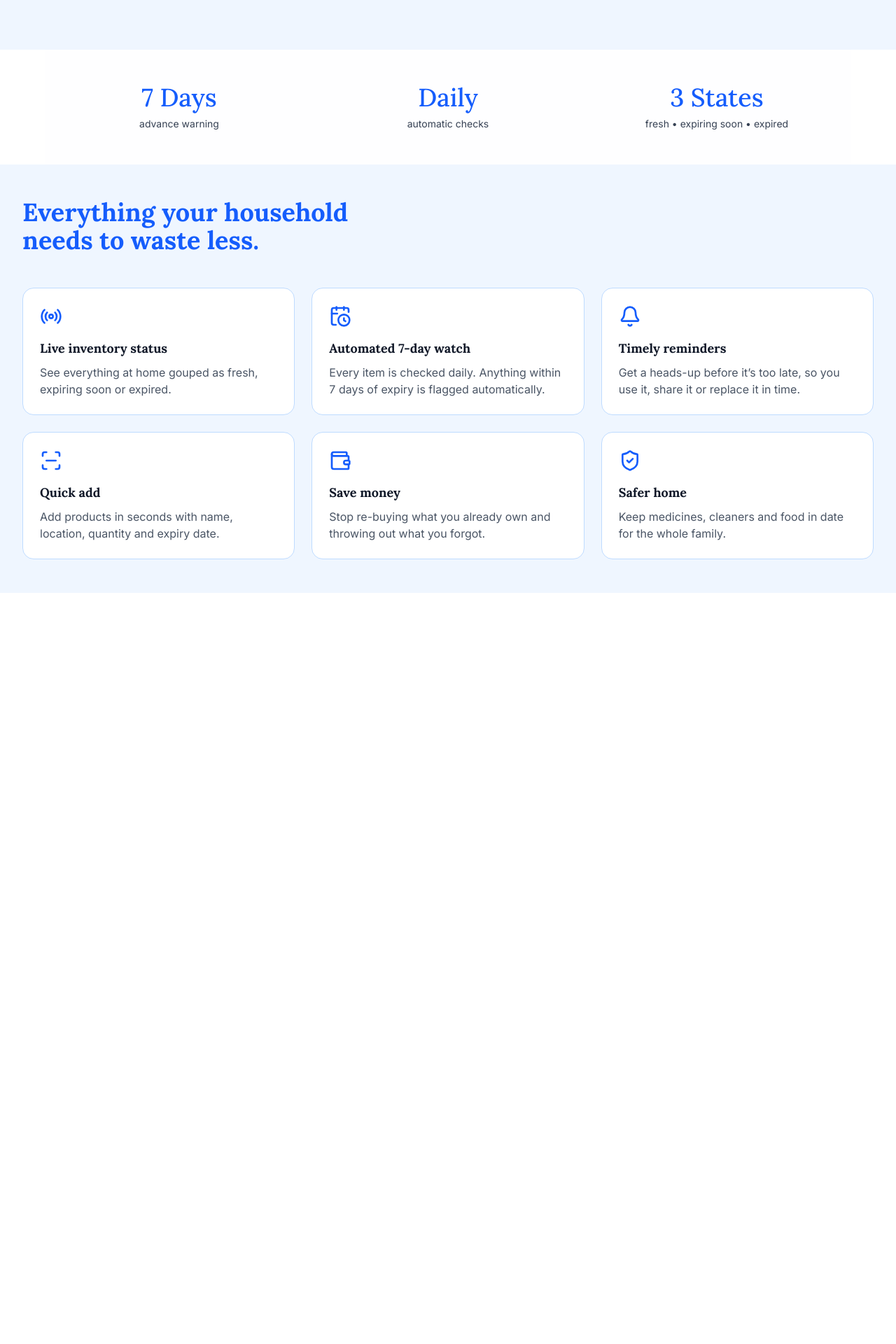
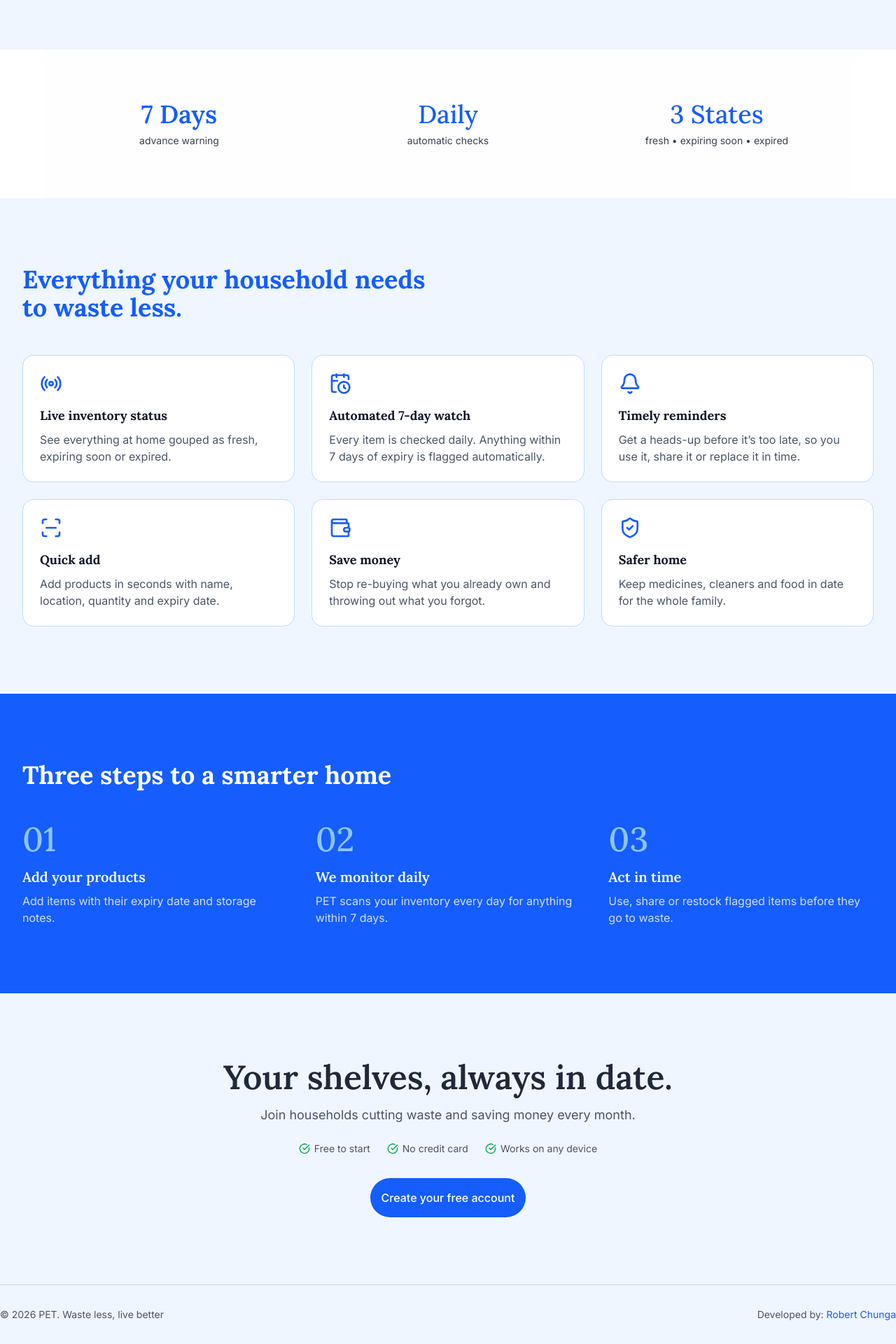
Before and after one commit to Robrizo/ProcuctExpiryTrackerFrontend, a React (Vite) app: page / in a window 1280 px wide. Shown: the part 729-2649 px from the top of the page at 70% size. Before the commit the page ends 1576 px from the top, so only its background shows below. Built offline with nearby package versions, Linux system fonts and the light colour scheme; no server answers.

Commit message:
add landing page sections (HowItWorks, CTA, Footer) and refine layout/links

```diff
--- /dev/null
+++ b/src/components/CallToActionSection.jsx
@@ -0,0 +1,40 @@
+import { CheckCircle } from "lucide-react";
+import React from "react";
+import { Link } from "react-router";
+
+const CallToActionSection = () => {
+  return (
+    <div className="bg-blue-50 py-24">
+      <div className="max-w-7xl mx-auto text-center">
+        <h1 className="text-5xl text-gray-800 font-stylish font-semibold">
+          Your shelves, always in date.
+        </h1>
+        <p className="text-gray-600 text-lg mt-4 max-w-xl mx-auto">
+          Join households cutting waste and saving money every month.
+        </p>
+        <ul className="mt-6 flex flex-wrap justify-center gap-x-6 gap-y-2 text-sm text-gray-600">
+          <li className="flex items-center gap-1.5">
+            <CheckCircle className="w-4 h-4 text-green-600" />
+            Free to start
+          </li>
+          <li className="flex items-center gap-1.5">
+            <CheckCircle className="w-4 h-4 text-green-600" />
+            No credit card
+          </li>
+          <li className="flex items-center gap-1.5">
+            <CheckCircle className="w-4 h-4 text-green-600" />
+            Works on any device
+          </li>
+        </ul>
+        <Link
+          to={"/login"}
+          className="mt-8 inline-block bg-blue-600 text-white font-medium p-4 rounded-full hover:bg-blue-700"
+        >
+          Create your free account
+        </Link>
+      </div>
+    </div>
+  );
+};
+
+export default CallToActionSection;
--- a/src/components/FeatureSection.jsx
+++ b/src/components/FeatureSection.jsx
@@ -49,9 +49,9 @@ const FeatureSection = () => {
     },
   ];
   return (
-    <div id="feature" className="bg-blue-50 py-12">
+    <section id="feature" className="bg-blue-50 py-24">
       <div className="max-w-7xl mx-auto px-4 sm:px-6 lg:px-8">
-        <div className="text-4xl font-bold text-blue-600 font-stylish max-w-lg">
+        <div className="text-4xl font-bold text-blue-600 font-stylish max-w-xl">
           <h1>Everything your household needs to waste less.</h1>
         </div>
 
@@ -61,7 +61,7 @@ const FeatureSection = () => {
           ))}
         </div>
       </div>
-    </div>
+    </section>
   );
 };
 
--- /dev/null
+++ b/src/components/FooterSection.jsx
@@ -0,0 +1,26 @@
+import React from "react";
+import { date } from "zod/v3";
+
+const FooterSection = () => {
+  return (
+    <div className="bg-blue-50 border-t border-gray-300 py-8 text-center text-sm">
+      <div className="flex justify-between mx-auto max-w-7xl">
+        <div className="text-gray-600">
+          &copy; {new Date().getFullYear()} PET. Waste less, live better
+        </div>
+        <div className="text-gray-600">
+          Developed by:{" "}
+          <a
+            href="https://robertchunga.vercel.app/"
+            target="_blank"
+            className="text-blue-600 underline-offset-1 hover:underline"
+          >
+            Robert Chunga
+          </a>
+        </div>
+      </div>
+    </div>
+  );
+};
+
+export default FooterSection;
--- a/src/components/HeroSection.jsx
+++ b/src/components/HeroSection.jsx
@@ -14,9 +14,8 @@ const HeroSection = () => {
             <span>Expiry Tracker</span>
           </div>
           {/* subtitle */}
-          <div className="inline-flex space-x-2 text-gray-700 font-medium">
-            <span>Track.</span>
-            <span>Get Reminded.</span>
+          <div className="text-gray-700 font-medium">
+            Track. Get Reminded.{" "}
             <span className="text-blue-600">Reduce Waste.</span>
           </div>
           {/* description */}
--- /dev/null
+++ b/src/components/HowItWorks.jsx
@@ -0,0 +1,53 @@
+import React from "react";
+
+const HowItWorks = () => {
+  return (
+    <section className="bg-blue-600 py-24" id="itworks">
+      <div className="max-w-7xl mx-auto px-4 sm:px-6 lg:px-8">
+        <div className="text-4xl font-bold text-white font-stylish max-w-xl">
+          <h1>Three steps to a smarter home</h1>
+        </div>
+
+        <div className="mt-12 grid gap-10 md:grid-cols-3">
+          <div>
+            <p className="font-stylish font-medium text-blue-300 text-5xl">
+              01
+            </p>
+            <h3 className="mt-4 text-xl text-white font-semibold font-stylish">
+              Add your products
+            </h3>
+            <p className="mt-2 text-white/80">
+              Add items with their expiry date and storage notes.
+            </p>
+          </div>
+
+          <div>
+            <p className="font-stylish font-medium text-blue-300 text-5xl">
+              02
+            </p>
+            <h3 className="mt-4 text-xl text-white font-semibold font-stylish">
+              We monitor daily
+            </h3>
+            <p className="mt-2 text-white/80">
+              PET scans your inventory every day for anything within 7 days.
+            </p>
+          </div>
+
+          <div>
+            <p className="font-stylish font-medium text-blue-300 text-5xl">
+              03
+            </p>
+            <h3 className="mt-4 text-xl text-white font-semibold font-stylish">
+              Act in time
+            </h3>
+            <p className="mt-2 text-white/80">
+              Use, share or restock flagged items before they go to waste.
+            </p>
+          </div>
+        </div>
+      </div>
+    </section>
+  );
+};
+
+export default HowItWorks;
--- a/src/components/InfoSection.jsx
+++ b/src/components/InfoSection.jsx
@@ -2,9 +2,9 @@ import React from "react";
 
 const InfoSection = () => {
   return (
-    <div className="py-12 grid grid-cols-3 mx-auto bg-blue-50/10 max-w-6xl">
+    <section className="py-18 grid grid-cols-3 mx-auto bg-blue-50/10 max-w-6xl">
       <div className="text-center space-y-2">
-        <h2 className="text-4xl text-blue-600 font-stylish font-medium">
+        <h2 className="text-4xl text-blue-600 font-stylish font-semibold">
           7 Days
         </h2>
         <p className="text-sm text-gray-700">advance warning</p>
@@ -21,7 +21,7 @@ const InfoSection = () => {
         </h2>
         <p className="text-sm text-gray-700">fresh • expiring soon • expired</p>
       </div>
-    </div>
+    </section>
   );
 };
 
--- a/src/components/Navbar.jsx
+++ b/src/components/Navbar.jsx
@@ -90,13 +90,13 @@ const Navbar = ({ openNotifications, notificationsCount = 0 }) => {
                     <a href="#feature">Features</a>
                   </li>
                   <li className="hover:text-blue-600 transition-colors">
-                    <a href="#">How It Works</a>
+                    <a href="#itworks">How It Works</a>
                   </li>
                 </ul>
               </div>
               <Link
                 to={"/login"}
-                className="px-4 py-2 text-sm text-white bg-blue-600 hover:bg-blue-700 rounded-full transition-colors"
+                className="px-4 py-2.5 text-sm text-white bg-blue-600 hover:bg-blue-700 rounded-full transition-colors"
               >
                 Get Started
               </Link>
--- a/src/pages/LandingPage.jsx
+++ b/src/pages/LandingPage.jsx
@@ -3,6 +3,9 @@ import Navbar from "../components/Navbar";
 import HeroSection from "../components/HeroSection";
 import InfoSection from "../components/InfoSection";
 import FeatureSection from "../components/FeatureSection";
+import HowItWorks from "../components/HowItWorks";
+import CallToActionSection from "../components/CallToActionSection";
+import FooterSection from "../components/FooterSection";
 
 const LandingPage = () => {
   return (
@@ -11,6 +14,9 @@ const LandingPage = () => {
       <HeroSection />
       <InfoSection />
       <FeatureSection />
+      <HowItWorks />
+      <CallToActionSection />
+      <FooterSection />
     </div>
   );
 };
```
